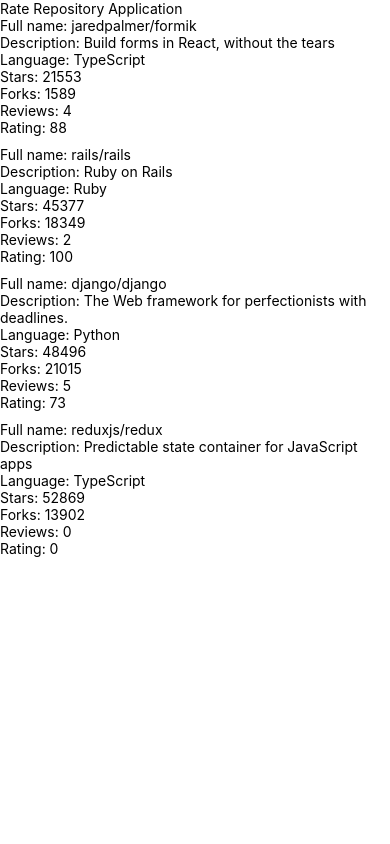
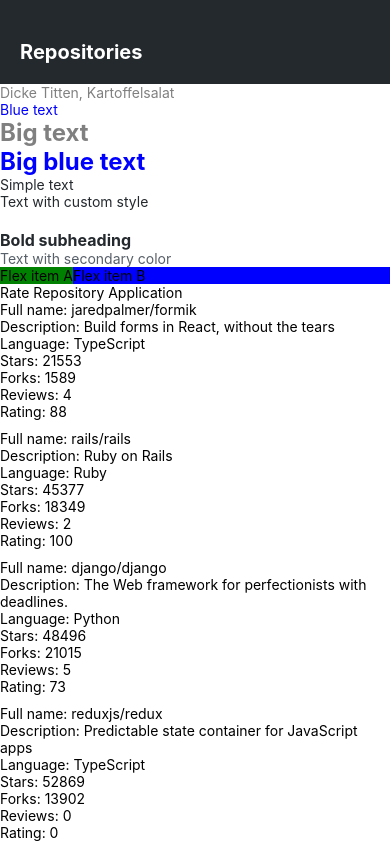
Before and after one commit to HannsHau/rate-repository-app, a React Native app: screen / in a window 390 px wide. Built offline with nearby package versions, Linux system fonts and the light colour scheme.

Commit message:
Exercise 10.4: the app bar

```diff
--- /dev/null
+++ b/src/components/AppBar.jsx
@@ -0,0 +1,30 @@
+import { View, StyleSheet } from "react-native";
+import Constants from "expo-constants";
+import AppBarTab from "./AppBarTab";
+import theme from '../theme';
+
+const styles = StyleSheet.create({
+  container: {
+    paddingTop: Constants.statusBarHeight ,
+  },
+  item: {
+    color: theme.colors.navPrimary,
+    backgroundColor: theme.colors.navBackground,
+    fontSize: theme.fontSizes.navHeading,
+    fontWeight: theme.fontWeights.bold,
+    padding: theme.padding.navPadding,
+    paddingTop: theme.padding.navPaddingTop,
+  },
+});
+
+const AppBar = () => {
+  return (
+    <View style={styles.container}>
+      <View style={styles.item}>
+        <AppBarTab style={styles.item} text="Repositories" />
+      </View>
+    </View>
+  );
+};
+
+export default AppBar;
--- /dev/null
+++ b/src/components/AppBarTab.jsx
@@ -0,0 +1,13 @@
+import { Pressable, Text } from "react-native"
+
+
+
+const AppBarTab = ({text, style}) => {
+
+  let newStyle = style;
+  const onPressFunction = () => {
+  }
+  return (<Pressable onPress={onPressFunction}><Text style={newStyle}>{text}</Text></Pressable>)
+}
+
+export default AppBarTab
--- /dev/null
+++ b/src/components/BigBlueText.jsx
@@ -0,0 +1,50 @@
+import { Text as TextOld, View, StyleSheet } from "react-native";
+import Text from "./Text";
+
+const styles = StyleSheet.create({
+  text: {
+    color: "grey",
+    fontSize: 14,
+  },
+  blueText: {
+    color: "blue",
+  },
+  bigText: {
+    fontSize: 24,
+    fontWeight: "700",
+  },
+});
+
+const FancyText = ({ isBlue, isBig, children }) => {
+  const textStyles = [
+    styles.text,
+    isBlue && styles.blueText,
+    isBig && styles.bigText,
+  ];
+
+  return <TextOld style={textStyles}>{children}</TextOld>;
+};
+
+const FancyTextCollection = () => {
+  return (
+    <>
+      <FancyText>Dicke Titten, Kartoffelsalat</FancyText>
+      <FancyText isBlue>Blue text</FancyText>
+      <FancyText isBig>Big text</FancyText>
+      <FancyText isBig isBlue>
+        Big blue text
+      </FancyText>
+      <Text>Simple text</Text>
+      <Text style={{ paddingBottom: 20 }}>Text with custom style</Text>
+      <Text fontWeight="bold" fontSize="subheading">
+        Bold subheading
+      </Text>
+      <Text color="textSecondary">Text with secondary color</Text>
+      <Text></Text>
+      <Text></Text>
+      <Text></Text>
+    </>
+  );
+};
+
+export default FancyTextCollection;
--- /dev/null
+++ b/src/components/FlexboxExample.jsx
@@ -0,0 +1,31 @@
+import { View, Text, StyleSheet } from 'react-native';
+
+const styles = StyleSheet.create({
+  flexContainer: {
+    display: 'flex',
+    flexDirection: 'row'
+  },
+  flexItemA: {
+    flexGrow: 0,
+    backgroundColor: 'green',
+  },
+  flexItemB: {
+    flexGrow: 1,
+    backgroundColor: 'blue',
+  },
+});
+
+const FlexboxExample = () => {
+  return (
+    <View style={styles.flexContainer}>
+      <View style={styles.flexItemA}>
+        <Text>Flex item A</Text>
+      </View>
+      <View style={styles.flexItemB}>
+        <Text>Flex item B</Text>
+      </View>
+    </View>
+  );
+};
+
+export default FlexboxExample;
--- a/src/components/Main.jsx
+++ b/src/components/Main.jsx
@@ -1,10 +1,12 @@
 import Constants from "expo-constants";
 import { Text, StyleSheet, View } from "react-native";
 import RepositoryList from "./RepositoryList";
+import FancyTextCollection from "./BigBlueText";
+import FlexboxExample from "./FlexboxExample";
+import AppBar from "./AppBar";
 
 const styles = StyleSheet.create({
   container: {
-    marginTop: Constants.statusBarHeight,
     flexGrow: 1,
     flexShrink: 1,
   },
@@ -13,8 +15,12 @@ const styles = StyleSheet.create({
 const Main = () => {
   return (
     <View style={styles.container}>
+      <AppBar />
+      <FancyTextCollection />
+      <FlexboxExample></FlexboxExample>
       <Text>Rate Repository Application</Text>
       <RepositoryList></RepositoryList>
+
     </View>
   );
 };
--- /dev/null
+++ b/src/components/Text.jsx
@@ -0,0 +1,39 @@
+import { Text as NativeText, StyleSheet } from 'react-native';
+
+import theme from '../theme';
+
+const styles = StyleSheet.create({
+  text: {
+    color: theme.colors.textPrimary,
+    fontSize: theme.fontSizes.body,
+    fontFamily: theme.fonts.main,
+    fontWeight: theme.fontWeights.normal,
+  },
+  colorTextSecondary: {
+    color: theme.colors.textSecondary,
+  },
+  colorPrimary: {
+    color: theme.colors.primary,
+  },
+  fontSizeSubheading: {
+    fontSize: theme.fontSizes.subheading,
+  },
+  fontWeightBold: {
+    fontWeight: theme.fontWeights.bold,
+  },
+});
+
+const Text = ({ color, fontSize, fontWeight, style, ...props }) => {
+  const textStyle = [
+    styles.text,
+    color === 'textSecondary' && styles.colorTextSecondary,
+    color === 'primary' && styles.colorPrimary,
+    fontSize === 'subheading' && styles.fontSizeSubheading,
+    fontWeight === 'bold' && styles.fontWeightBold,
+    style,
+  ];
+
+  return <NativeText style={textStyle} {...props} />;
+};
+
+export default Text;
--- /dev/null
+++ b/src/theme.js
@@ -0,0 +1,27 @@
+const theme = {
+  colors: {
+    textPrimary: "#24292e",
+    textSecondary: "#586069",
+    primary: "#0366d6",
+    navPrimary: "#ffffff",
+    navBackground: "#24292e",
+  },
+  fontSizes: {
+    body: 14,
+    subheading: 16,
+    navHeading: 20,
+  },
+  fonts: {
+    main: "System",
+  },
+  fontWeights: {
+    normal: "400",
+    bold: "700",
+  },
+  padding: {
+    navPadding: 10,
+    navPaddingTop: 20
+  }
+};
+
+export default theme;
```
